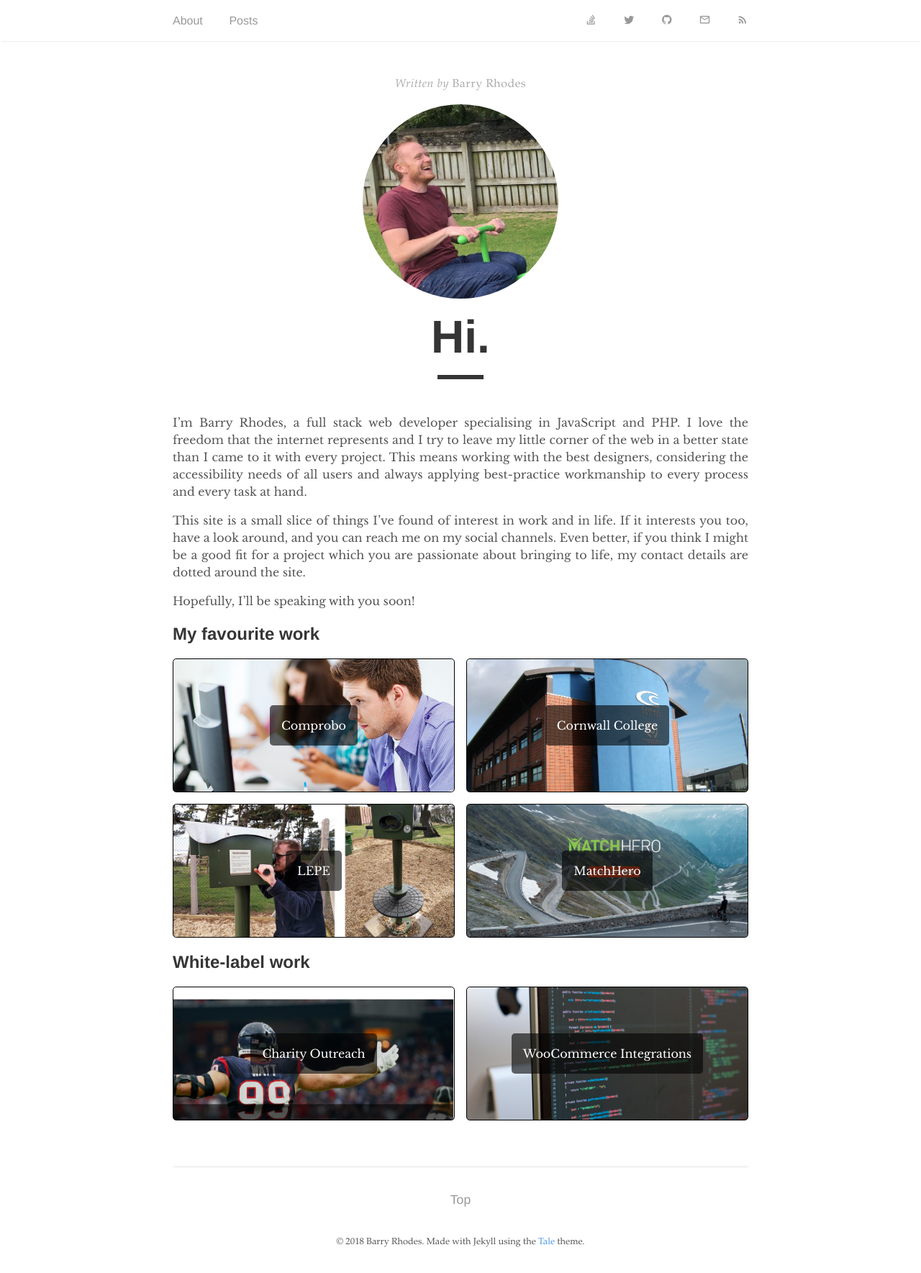
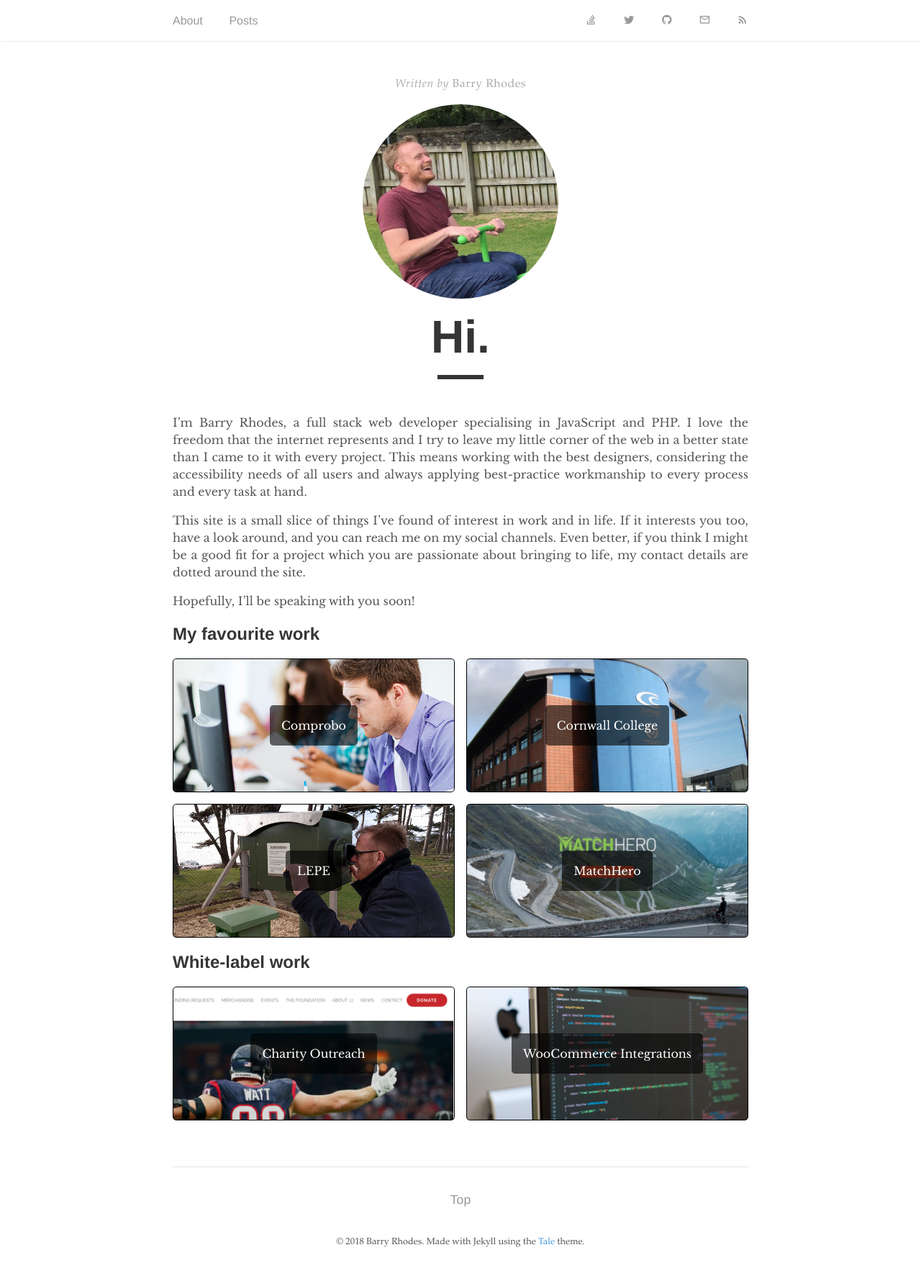
Before and after one commit to bjrhodes/bjrhodes.github.io, a Jekyll site: the page built from index.md, in a window 1280 px wide. Shown: the whole page at 72% size. Built offline with Jekyll 4.4.1, drawn with Linux system fonts in a browser that asks for light colours; some web fonts are replaced.

Commit message:
minified images

```diff
--- a/index.md
+++ b/index.md
@@ -15,16 +15,16 @@
 ## My favourite work
 
 <div class="portfolio-previews">
-    <div class="portfolio-preview" style="background-image:url(/assets/portfolio/comprobo.jpg);">
+    <div class="portfolio-preview" style="background-image:url(/assets/home/comprobo.jpg);">
         <a href="/portfolio/comprobo/" class="portfolio-preview__link">Comprobo</a>
     </diV>
-    <div class="portfolio-preview" style="background-image:url(/assets/portfolio/college-hero.jpg);">
+    <div class="portfolio-preview" style="background-image:url(/assets/home/college-hero.jpg);">
         <a href="/portfolio/cornwall-college/" class="portfolio-preview__link">Cornwall College</a>
     </diV>
-    <div class="portfolio-preview" style="background-image:url(/assets/portfolio/lepe.jpg);">
+    <div class="portfolio-preview" style="background-image:url(/assets/home/lepe.jpg);">
         <a href="/portfolio/lepe/" class="portfolio-preview__link">LEPE</a>
     </diV>
-    <div class="portfolio-preview" style="background-image:url(/assets/portfolio/matchhero.jpg);">
+    <div class="portfolio-preview" style="background-image:url(/assets/home/matchhero.jpg);">
         <a href="/portfolio/matchhero/" class="portfolio-preview__link">MatchHero</a>
     </diV>
 </diV>
@@ -32,10 +32,10 @@
 ## White-label work
 
 <div class="portfolio-previews">
-    <div class="portfolio-preview" style="background-image:url(/assets/portfolio/charity.png);">
+    <div class="portfolio-preview" style="background-image:url(/assets/home/charity.png);">
         <a href="/portfolio/charity-outreach/" class="portfolio-preview__link">Charity Outreach</a>
     </diV>
-    <div class="portfolio-preview" style="background-image:url(/assets/portfolio/woocommerce-integration-code.jpg);">
+    <div class="portfolio-preview" style="background-image:url(/assets/home/woocommerce-integration-code.jpg);">
         <a href="/portfolio/woocommerce-back-office-integration/" class="portfolio-preview__link">WooCommerce Integrations</a>
     </diV>
 </diV>
```
Also changed, not shown: assets/home/charity.png (added), assets/home/college-hero.jpg (added), assets/home/comprobo.jpg (added), assets/home/lepe.jpg (added), assets/home/matchhero.jpg (added), assets/home/woocommerce-integration-code.jpg (added).
